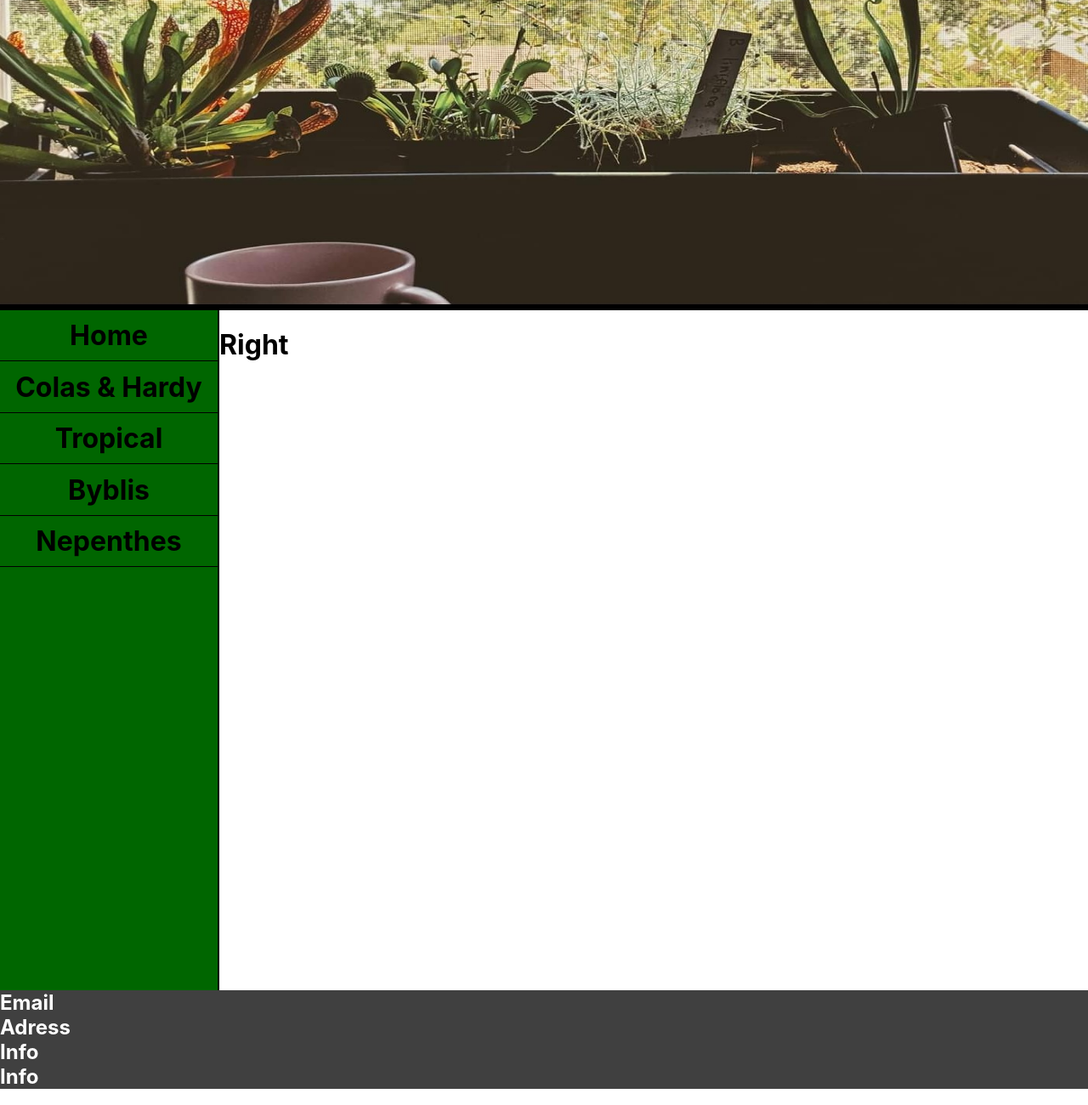
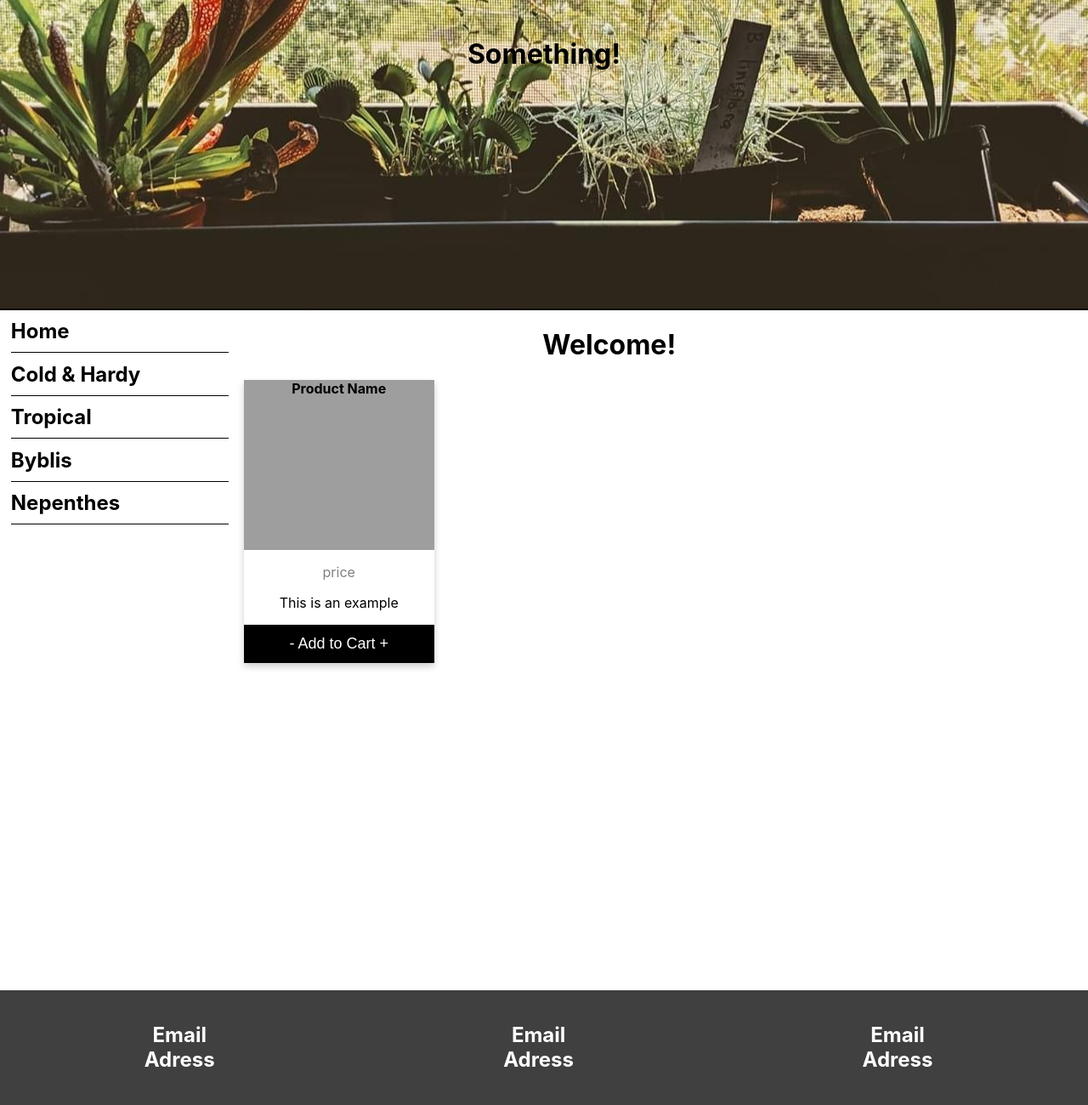
Before and after one commit to Inh3ritance/LACarnivores-react, a React app in the folder carnivorous-app/: page / in a window 1280 px wide. Shown: the part 286-1586 px from the top of the page at 85% size. Built offline with nearby package versions, Linux system fonts and the light colour scheme; grey boxes are pictures that could not be loaded.

Commit message:
Added Product Card
Created Product Card and styled to look more modern.

```diff
--- a/carnivorous-app/src/App/Body/Body.js
+++ b/carnivorous-app/src/App/Body/Body.js
@@ -1,24 +1,28 @@
 import React from 'react';
 import './Body.scss';
+import ProductCard from './ProductCard/ProductCard.js';
 
-import venus from './Images/Test.jpg'
+import venus from './Images/Test.jpg';
 
 function Body() {
   return (
     <div className="Body">
 		<div className="Carousel-Container parrallax">
-			<img src= {venus} />
+			<h1>Something!</h1>
 		</div>
 		<div className="Container">
 			<div className= "Left-Nav">
-				<h1>Home</h1>
-				<h1>Colas & Hardy</h1>
-				<h1>Tropical</h1>
-				<h1>Byblis</h1>
-				<h1>Nepenthes</h1>
+				<h2>Home</h2>
+				<h2>Cold & Hardy</h2>
+				<h2>Tropical</h2>
+				<h2>Byblis</h2>
+				<h2>Nepenthes</h2>
 			</div>
 			<div className = "Content">
-				<h1>Right</h1>
+				<h1>Welcome!</h1>
+				<div>
+					<ProductCard/>
+				</div>
 			</div>
 		</div>
     </div>
--- a/carnivorous-app/src/App/Body/Body.scss
+++ b/carnivorous-app/src/App/Body/Body.scss
@@ -1,12 +1,46 @@
-.Carousel-Container{
-	max-width:100%;
-	height:600px;
+.parrallax{
+    background-attachment:fixed;
+    background-position:center;
+    background-repeat:no-repeat;
+    background-image:url("Images/Test.jpg");
+}
 
-	img{
-		height:600px;
-		width:100px;
-		width:100%;
-	}
+@keyframes bottomFadeOut {
+    0% {
+        bottom: -5rem;
+        opacity: 0;
+    }
+
+    75% {
+        opacity: 1;
+    }
+
+    100% {
+        opacity: 1;
+    }
+}
+
+.Carousel-Container {
+	z-index:-1;
+    max-width: 100%;
+    height: 600px;
+
+    h1 {
+        margin-top: 0% !important;
+        text-align: center;
+		position:relative;
+		top: 50%;
+		left: 50%;
+		transform: translate(-50%, -50%);
+		animation-name:bottomFadeOut;
+        animation-duration:1.8s;
+    }
+
+    img {
+        height: 600px;
+        width: 100px;
+        width: 100%;
+    }
 }
 
 .Container{
@@ -15,14 +49,14 @@
 }
 
 .Left-Nav{
+	margin-left:1%;
 	height:800px;
-	background-color: #006600;
-	border-right:2px solid black;
+	background-color: white;
 	display:inline-block;
-	text-align:center;
+	text-align:left;
 	width:20%;
 
-	h1{
+	h2{
 		border-bottom:1px solid black;
 		color:black;
 		margin:0px 0px 0px 0px!important;
@@ -33,13 +67,13 @@
 }
 
 .Left-Nav{
-	h1:hover{
-		background-color:#262626;
-		color:white;
+	h2:hover{
+		cursor: pointer;
 	}
 }
 
 .Content{
+	text-align:center;
 	vertical-align:top;
 	display:inline-block;
 	width:70%;
--- /dev/null
+++ b/carnivorous-app/src/App/Body/ProductCard/ProductCard.js
@@ -0,0 +1,60 @@
+import React from 'react';
+import './ProductCard.scss';
+
+class ProductCardHeader extends React.Component {
+  render() {
+    const { image } = this.props;
+    var style = {
+        backgroundImage: 'url(' +  image + ')', height:'200px',width:'100px',width:'100%',
+    };
+
+	//get rid of inline styles
+    return (
+      <div style={style} id={image} className="product-header">
+        <h4 className="product-name">Product Name</h4>
+      </div>
+    )
+  }
+}
+
+class Button extends React.Component {
+  render() {
+    return (
+      <button>- Add to Cart +</button> //Add button -  p button +
+    )
+  }
+}
+
+class ProductCardBody extends React.Component {
+  render() {
+    return (
+      <div className="product-card-body">
+
+        <p className="price">{this.props.title}</p>
+
+        <p className="product-body-content">{this.props.text}</p>
+
+        <Button/>
+      </div>
+    )
+  }
+}
+
+class ProductCard extends React.Component {
+
+	constructor(props){
+		super(props);
+
+	}
+
+render() {
+    return (
+      <div className="product-card">
+        <ProductCardHeader image={'https://source.unsplash.com/user/erondu/600x400'}/>
+        <ProductCardBody title={'price'} text={'This is an example'}/>
+      </div>
+    )
+  }
+}
+
+export default ProductCard;
--- /dev/null
+++ b/carnivorous-app/src/App/Body/ProductCard/ProductCard.scss
@@ -0,0 +1,27 @@
+.product-card{
+	width:25%;
+	margin-left:2%;
+	margin-top:2%;
+	box-shadow: 0 4px 8px 0 rgba(0, 0, 0, 0.2);
+	overflow-wrap: break-word;
+}
+
+.product-name{
+	text-align:center;
+}
+
+.price{
+	color:grey;
+}
+
+Button{
+  border: none;
+  outline: 0;
+  padding: 12px;
+  color: white;
+  background-color: #000;
+  text-align: center;
+  cursor: pointer;
+  width: 100%;
+  font-size: 18px;
+}
--- a/carnivorous-app/src/App/Footer/Footer.js
+++ b/carnivorous-app/src/App/Footer/Footer.js
@@ -4,10 +4,18 @@ import './Footer.scss';
 function Footer() {
   return (
     <div className="Footer">
-	<h2>Email</h2>
-	<h2>Adress</h2>
-	<h2>Info</h2>
-	<h2>Info</h2>
+		<div className="Col">
+			<h2>Email</h2>
+			<h2>Adress</h2>
+		</div>
+		<div className="Col">
+			<h2>Email</h2>
+			<h2>Adress</h2>
+		</div>
+		<div className="Col">
+			<h2>Email</h2>
+			<h2>Adress</h2>
+		</div>
     </div>
   );
 }
--- a/carnivorous-app/src/App/Footer/Footer.scss
+++ b/carnivorous-app/src/App/Footer/Footer.scss
@@ -2,10 +2,19 @@ $primary-color: #404040;
 
 .Footer{
 	background-color: $primary-color;
+	padding-top:3%;
+	padding-bottom:3%;
 
 	h2{
 		color:white;
 		margin-top:0px !important;
 		margin-bottom:0px !important;
 	}
+
 }
+
+.Col{
+	width:33%;
+	display:inline-block;
+	text-align:center;
+}
--- a/carnivorous-app/src/App/Nav/Nav.js
+++ b/carnivorous-app/src/App/Nav/Nav.js
@@ -31,7 +31,6 @@ class Nav extends React.Component {
     <nav className={this.state.scroll > this.state.top ? "fixed-nav" : ""}>
 		<h1 id = "Company_Name">LA CARNIVORES</h1>
 		<div id = "Right_Buttons">
-
 			<h2>Search</h2>
 			<h2>shopping cart image</h2>
 		</div>
--- a/carnivorous-app/src/App/Nav/Nav.scss
+++ b/carnivorous-app/src/App/Nav/Nav.scss
@@ -2,6 +2,7 @@ $primary-color: #404040;
 $secondary-color: white;
 
 nav{
+	z-index:1;
 	background-color: $primary-color;
 	box-shadow: 0px 0px 3px 3px black;
 
@@ -25,6 +26,7 @@ nav{
 }
 
 .fixed-nav {
+	z-index:1;
 	top:0;
 	position: fixed;
 	width:100%;
```
